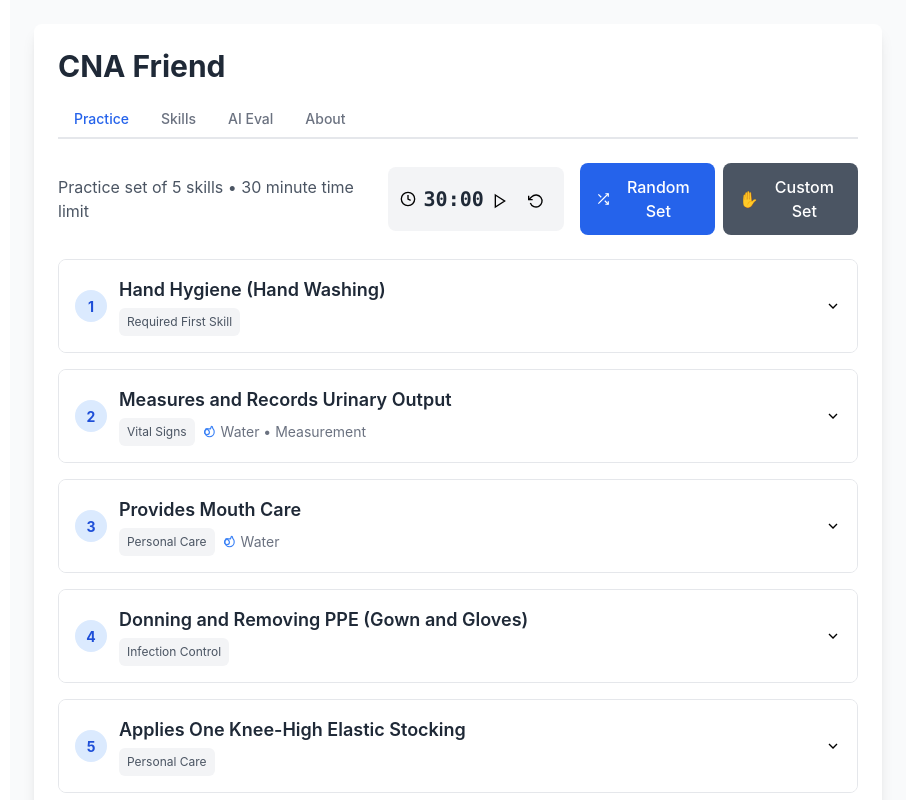
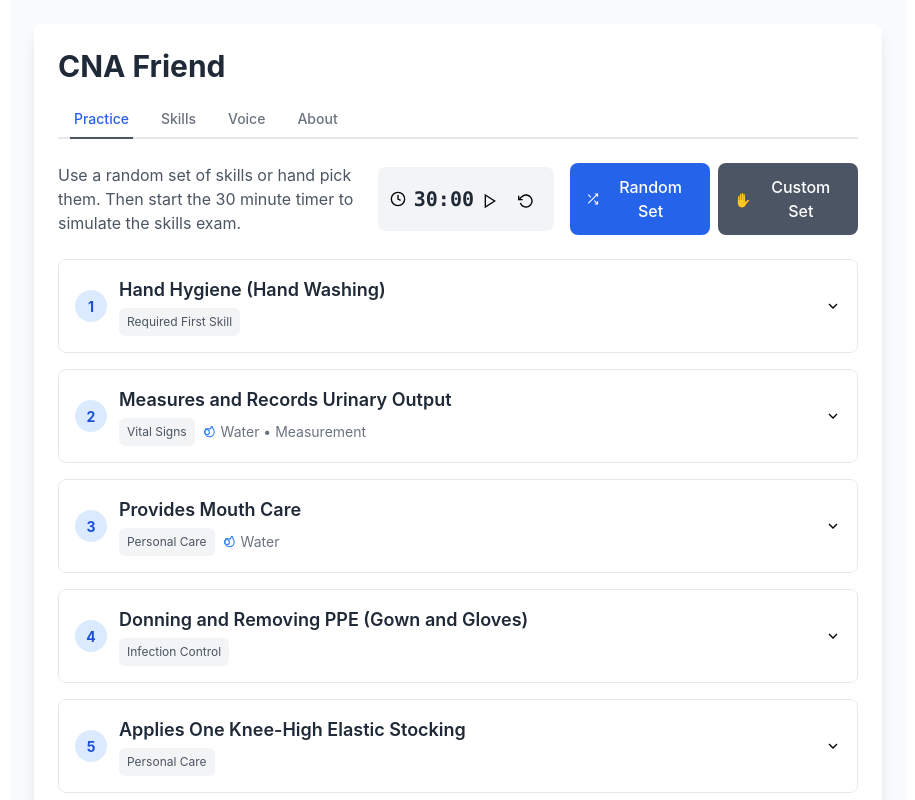
Before and after one commit to arena/cna, a React (Vite) app: page / in a window 1280 px wide. Shown: the top 800 px of the page, without its empty margins (182-1097 px from the left). Built offline with nearby package versions, Linux system fonts and the light colour scheme.

Commit message:
streamlined and tidied UI

```diff
--- a/src/App.jsx
+++ b/src/App.jsx
@@ -216,18 +216,18 @@ const CNASkillsApp = () => {
                 </div>
 
                 {/* View-specific Header Content */}
-                <div className="flex flex-col sm:flex-row sm:justify-between sm:items-center gap-4 mb-6">
+                <div className={`flex flex-col sm:flex-row sm:justify-between sm:items-center gap-4 ${currentView !== 'ai-eval' ? 'mb-6' : ''}`}>
                     <div>
+                        {currentView !== 'ai-eval' && (
                             <p className="text-gray-600 text-sm sm:text-base">
                                 {currentView === 'practice'
                                     ? contentData.app.taglines.practice
                                     : currentView === 'browser'
                                         ? contentData.app.taglines.browser
-                                    : currentView === 'ai-eval'
-                                        ? contentData.app.taglines.ai_eval
                                         : contentData.app.taglines.about
                                 }
                             </p>
+                        )}
                     </div>
                     {currentView === 'practice' && (
                         <div className="flex flex-col sm:flex-row items-stretch sm:items-center gap-3 sm:gap-4">
--- a/src/components.css
+++ b/src/components.css
@@ -269,16 +269,21 @@
 
 /* ===== ACTION BUTTONS ===== */
 .btn-primary {
+  display: inline-flex;
+  align-items: center;
+  justify-content: center;
+  gap: 0.5rem;
   padding: 0.5rem 1rem;
+  min-width: 140px;
   background-color: #2563eb;
   color: white;
+  border: none;
   border-radius: 0.5rem;
   font-weight: 500;
+  font-size: 0.875rem;
+  text-decoration: none;
+  cursor: pointer;
   transition: background-color 0.2s;
-  cursor: pointer;
-  border: none;
-  display: inline-flex;
-  align-items: center;
 }
 
 .btn-primary:hover {
@@ -286,16 +291,21 @@
 }
 
 .btn-secondary {
+  display: inline-flex;
+  align-items: center;
+  justify-content: center;
+  gap: 0.5rem;
   padding: 0.5rem 1rem;
+  min-width: 140px;
   background-color: #4b5563;
   color: white;
+  border: none;
   border-radius: 0.5rem;
   font-weight: 500;
+  font-size: 0.875rem;
+  text-decoration: none;
+  cursor: pointer;
   transition: background-color 0.2s;
-  cursor: pointer;
-  border: none;
-  display: inline-flex;
-  align-items: center;
 }
 
 .btn-secondary:hover {
@@ -522,7 +532,7 @@
   padding: 0.5rem 1rem;
   font-weight: 500;
   font-size: 0.875rem;
-  border-bottom: 2px solid transparent;
+  border-bottom: 3px solid transparent;
   transition: all 0.2s;
   background: none;
   border: none;
@@ -530,8 +540,20 @@
 }
 
 .tab-button.active {
-  border-bottom-color: #3b82f6;
+  border-bottom-color: #1f2937;
   color: #2563eb;
+  position: relative;
+}
+
+.tab-button.active::after {
+  content: '';
+  position: absolute;
+  bottom: -2px;
+  left: 0.75rem;
+  right: 0.75rem;
+  height: 2px;
+  background-color: #4b5563;
+  z-index: 1;
 }
 
 .tab-button.inactive {
--- a/src/components/AIEvaluator.jsx
+++ b/src/components/AIEvaluator.jsx
@@ -185,15 +185,12 @@ const AIEvaluator = ({ skillsData, contentData, getSkillCategoryIcon }) => {
     };
 
     return (
-        <div className="max-w-5xl mx-auto space-y-6">
+        <div className="max-w-5xl mx-auto">
             {/* Header and Skill Selection */}
-            <div className="bg-white rounded-lg border border-gray-200 p-6">
-                <h2 className="text-xl font-bold text-gray-800 mb-2">{contentData.ai_eval.title}</h2>
-                <p className="text-gray-600 mb-4">{contentData.ai_eval.description}</p>
-
+            <div>
                 <div className="bg-gray-50 border border-gray-200 rounded-lg p-4 mb-6">
                     <p className="text-gray-700 text-sm">
-                        <strong>{contentData.ai_eval.how_it_works_intro}</strong> {contentData.ai_eval.how_it_works_body}
+                        <strong>{contentData.ai_eval.how_it_works_intro}</strong>{contentData.ai_eval.how_it_works_body}
                     </p>
                 </div>
 
@@ -228,12 +225,15 @@ const AIEvaluator = ({ skillsData, contentData, getSkillCategoryIcon }) => {
                                     {aiEvalSkill?.id === skill.id ? (
                                         <div className="flex justify-between items-center text-xs text-gray-500 mt-1">
                                             <span>{skill.steps.length} {contentData.ai_eval.steps_text}</span>
-                                            <button
-                                                onClick={clearAiEvaluation}
-                                                className="px-2 py-1 text-xs bg-gray-100 hover:bg-gray-200 text-gray-700 rounded transition-colors"
+                                            <span
+                                                onClick={(e) => {
+                                                    e.stopPropagation();
+                                                    clearAiEvaluation();
+                                                }}
+                                                className="px-2 py-1 text-xs bg-gray-100 hover:bg-gray-200 text-gray-700 rounded transition-colors cursor-pointer"
                                             >
                                                 {contentData.ai_eval.reset}
-                                            </button>
+                                            </span>
                                         </div>
                                     ) : (
                                         <div className="text-xs text-gray-500 mt-1">{skill.steps.length} {contentData.ai_eval.steps_text}</div>
--- a/src/components/AboutView.jsx
+++ b/src/components/AboutView.jsx
@@ -32,7 +32,7 @@ const AboutView = ({ contentData }) => {
                                     });
                                 }
                             }}
-                            className="btn-primary flex-center-gap-2 text-sm font-medium"
+                            className="btn-primary"
                         >
                             <ShareIcon />
                             Share App
@@ -46,17 +46,13 @@ const AboutView = ({ contentData }) => {
                         </p>
                     </div>
 
-                    <div>
-                        <h3 className="font-semibold text-gray-800 mb-2">{contentData.about.sections.usage.title}</h3>
-                        <ul className="text-sm space-y-1 ml-4">
-                            {contentData.about.sections.usage.items.map((item, index) => (
-                                <li key={index} className="flex items-start gap-2">
-                                    <span className="text-blue-500 font-bold">•</span>
-                                    <span><strong>{item.title}:</strong> {item.description}</span>
-                                </li>
-                            ))}
-                        </ul>
+                    <div className="p-4 bg-yellow-50 border border-yellow-200 rounded-lg">
+                        <h3 className="font-semibold text-yellow-800 mb-2">{contentData.about.sections.disclaimer.title}</h3>
+                        <p className="text-sm leading-relaxed text-yellow-800">
+                            {contentData.about.sections.disclaimer.text}
+                        </p>
                     </div>
+
 
                     <div>
                         <h3 className="font-semibold text-gray-800 mb-2">{contentData.about.sections.reference.title}</h3>
@@ -95,22 +91,15 @@ const AboutView = ({ contentData }) => {
                             href={contentData.links.github}
                             target="_blank"
                             rel="noopener noreferrer"
-                            className="btn-secondary flex-center-gap-2 text-sm font-medium"
+                            className="btn-secondary"
                         >
                             📝 GitHub Repo
                         </a>
                     </div>
 
-                    <div className="p-4 bg-yellow-50 border border-yellow-200 rounded-lg">
-                        <h3 className="font-semibold text-yellow-800 mb-2">{contentData.about.sections.disclaimer.title}</h3>
-                        <p className="text-sm leading-relaxed text-yellow-800">
-                            {contentData.about.sections.disclaimer.text}
-                        </p>
-                    </div>
-
                     <div className="pt-4 border-t border-gray-200">
                         <p className="text-sm text-gray-600">
-                            <span className="italic">{contentData.about.sections.footer.text}</span> 💙
+                            💙 <span className="italic">{contentData.about.sections.footer.text}</span>
                         </p>
                     </div>
                 </div>
--- a/src/content.yml
+++ b/src/content.yml
@@ -1,15 +1,15 @@
 app:
   name: "CNA Friend"
   taglines:
-    practice: "Practice set of 5 skills • 30 minute time limit"
-    browser: "All twenty-two CNA skills"
+    practice: "Use a random set of skills or hand pick them. Then start the 30 minute timer to simulate the skills exam."
+    browser: "All twenty-two (22) of the Certified Nursing Assistant skills tested in the state of Nevada."
     about: "Your best friend on your path to getting your CNA license in the state of Nevada"
     ai_eval: "Practice skills with voice recognition that automatically checks steps as you speak"
 
 navigation:
   practice: "Practice"
   skills: "Skills"
-  ai_eval: "AI Eval"
+  ai_eval: "Voice"
   about: "About"
 
 practice:
@@ -47,8 +47,8 @@ browser:
 ai_eval:
   title: "AI Evaluator"
   description: "Practice skills with voice recognition that automatically checks steps as you speak"
-  how_it_works_intro: "🎤 How it works:"
-  how_it_works_body: "Select a skill, press \"start listening\", and verbalize the steps as you perform them. Clearly say, \"SKILL COMPLETE\" when you're finished to see which steps you completed or skipped."
+  how_it_works_intro: "🎤 Practice skills with voice recognition "
+  how_it_works_body: "that automatically checks steps as you speak: Select a skill, press \"start listening\", and verbalize the steps as you perform them. Clearly say, \"SKILL COMPLETE\" when you're finished to see which steps you completed or skipped."
   choose_skill: "Choose a Skill"
   voice_recognition: "Voice Recognition"
   ready: "Ready"
@@ -112,7 +112,7 @@ about:
       text: "This app is for study purposes only. Students should always defer to the official skills checklist and requirements published by their state nursing board and testing organization (such as Credentia). The content here is meant to supplement your studies, not replace official materials."
 
     footer:
-      text: "Created by students for students"
+      text: "Your CNA Friend"
 
 share:
   app:
```
Also changed, not shown: 1 other file (tests, documents, lock files or other folders). Lines whose indentation alone changed are shown as unchanged.
